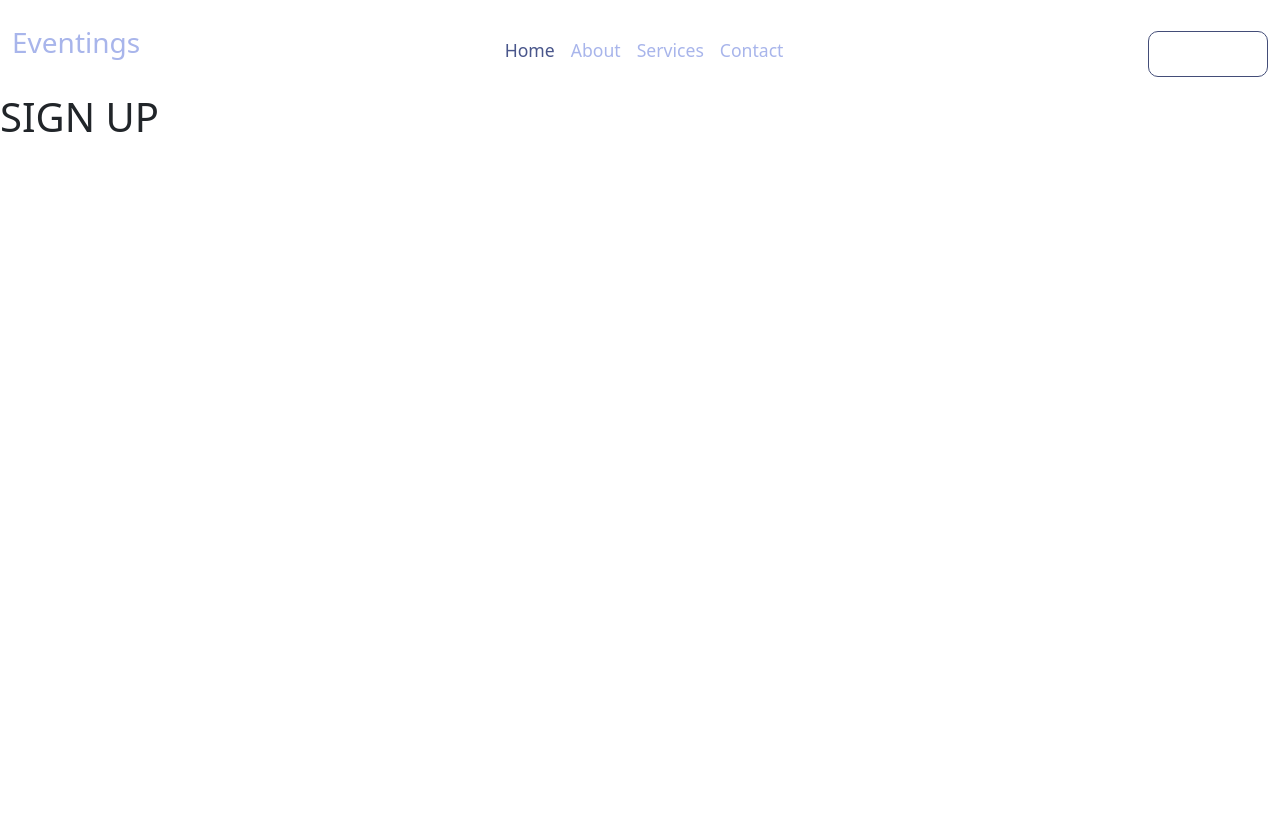
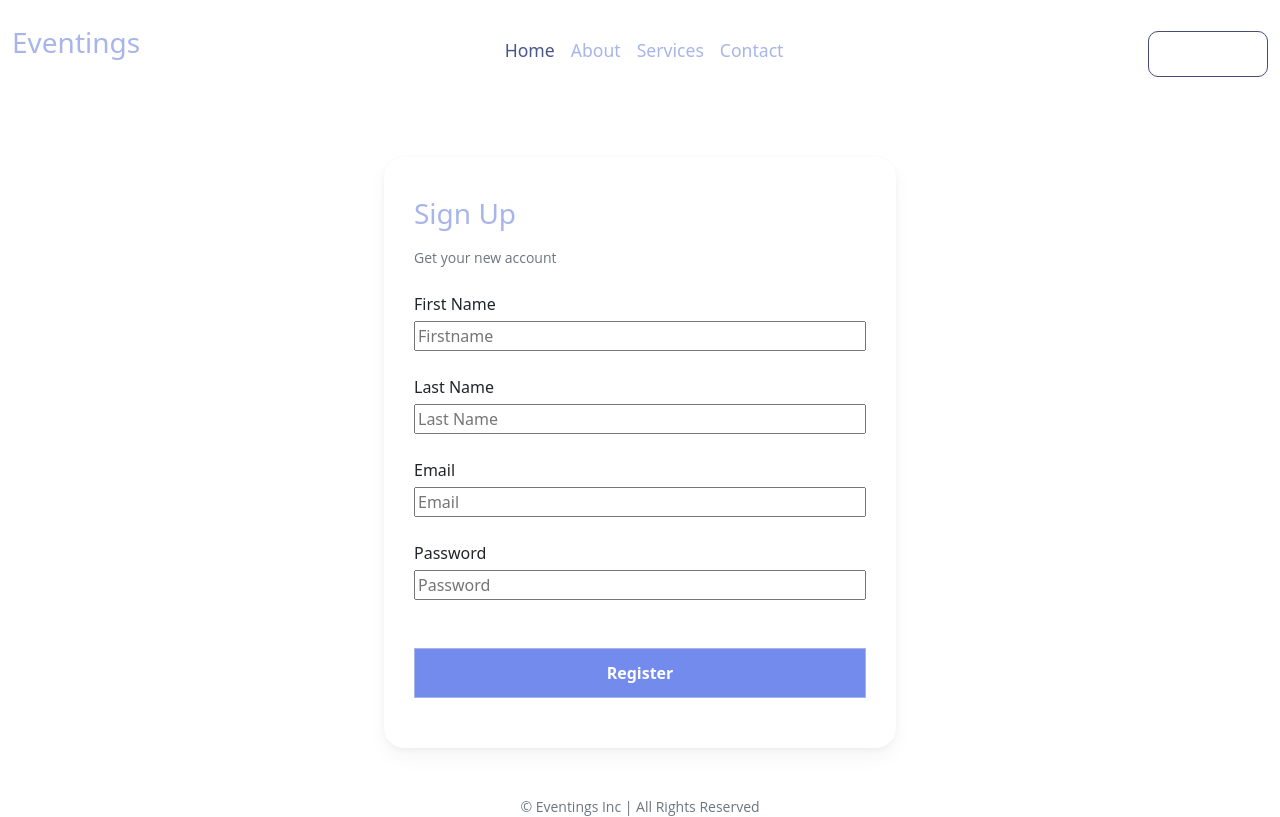
Before and after one commit to livingstonex/client, a React (Create React App) app: page /register in a window 1280 px wide. Built offline with nearby package versions, Linux system fonts and the light colour scheme.

Commit message:
chore: design and basic scaffold of signup form implemented. Ready for API call.

```diff
--- a/src/App.css
+++ b/src/App.css
@@ -115,6 +115,14 @@
     margin-top: 10%;
   }
 
+  .register-form {
+    display: flex;
+    flex-direction: column;
+    justify-content: center;
+    align-items: center;
+    margin-top: 5%;
+  }
+
   .reset-container {
     width: 40% !important;
     margin-left: 10px;
--- a/src/components/index.ts
+++ b/src/components/index.ts
@@ -1,5 +1,6 @@
 import NavBar from "./home-page-components/NavBar";
 import Content from "./home-page-components/Content";
 import LoginForm from "./signin-page-components/LoginForm";
+import RegisterForm from "./signup-page-components/RegisterForm";
 
-export { NavBar, Content, LoginForm };
+export { NavBar, Content, LoginForm, RegisterForm };
--- a/src/components/signin-page-components/LoginForm.tsx
+++ b/src/components/signin-page-components/LoginForm.tsx
@@ -14,12 +14,6 @@ const LoginForm: React.FC = () => {
 
     const dispatch = useDispatch();
     const { login } = bindActionCreators(actionCreators, dispatch);
-
-    const onChange = (e: ChangeEvent<HTMLInputElement>) => {
-        // const { email, }
-        // setVal(e.target.value);
-        // this.setState({ val: e.target.value });
-    };
 
     const onChangeEmail = (e: ChangeEvent<HTMLInputElement>) => {
         setEmail(e.target.value);
--- a/src/components/signup-page-components/RegisterForm.tsx
+++ b/src/components/signup-page-components/RegisterForm.tsx
@@ -0,0 +1,111 @@
+import React, {useState, useEffect} from "react";
+import { Redirect } from 'react-router-dom';
+import { useDispatch } from 'react-redux';
+import { bindActionCreators } from 'redux';
+import {actionCreators, State} from "../../redux/index";
+import type { ChangeEvent, FormEvent, MouseEvent } from "react";
+
+const RegisterForm: React.FC = () => {
+    const [firstname, setFirstname] = useState<string>('');
+    const [lastname, setLastname] = useState<string>('');
+    const [email, setEmail] = useState<string>('');
+    const [password, setPassword] = useState<string>('');
+    const [loading, setLoading] = useState<boolean>(false);
+    const [error, setError] = useState<string>('');
+    const [redirect, setRedirect] = useState<any>('');
+
+    const dispatch = useDispatch();
+    const { login } = bindActionCreators(actionCreators, dispatch);
+
+    const onChangeFirstname = (e: ChangeEvent<HTMLInputElement>) => {
+        setFirstname(e.target.value);
+    }
+
+    const onChangeLastname = (e: ChangeEvent<HTMLInputElement>) => {
+        setLastname(e.target.value);
+    }
+
+    const onChangeEmail = (e: ChangeEvent<HTMLInputElement>) => {
+        setEmail(e.target.value);
+    }
+
+    const onChangePassword = (e: ChangeEvent<HTMLInputElement>) => {
+        setPassword(e.target.value);
+    }
+
+    const onSubmit = (e: MouseEvent<HTMLButtonElement>) => {
+        e.preventDefault();
+
+
+    }
+
+
+  return redirect ? (
+    <Redirect to={redirect} />
+  ) : (
+    <div>
+      <div className="center-content">
+        <div className="register-form">
+            <div className="reset-container">
+              <h3 className="mb-0 logo-text">Sign Up</h3>
+              <div className="text-muted mt-3">Get your new account</div>
+              <br />
+              <label className="lmb-5">First Name</label>
+              <input
+                placeholder={'Firstname'}
+                name={'firstname'}
+                type={'text'}
+                onChange={(e) => onChangeFirstname(e)}
+                value={firstname}
+                disabled={loading}
+                required
+              />
+              <br />
+              <label className="lmb-5">Last Name</label>
+              <input
+                placeholder={'Last Name'}
+                name={'lastname'}
+                type={'text'}
+                onChange={(e) => onChangeLastname(e)}
+                value={lastname}
+                disabled={loading}
+                required
+              />
+              <br />
+              <label className="lmb-5">Email</label>
+              <input
+                placeholder={'Email'}
+                name={'email'}
+                type={'email'}
+                onChange={(e) => onChangeEmail(e)}
+                value={email}
+                disabled={loading}
+                required
+              />
+              <br />
+              <label className="lmb-5">Password</label>
+             <input
+                placeholder={'Password'}
+                name={'password'}
+                type={'password'}
+                onChange={(e) => onChangePassword(e)}
+                value={password}
+                disabled={loading}
+                required
+              />
+              {error ? (
+                      <span className="error-msg">{error}</span>
+                    ) : '' }
+              <button disabled={false} className="search-btn pass mt-5" onClick={(e) => onSubmit(e) }>
+                Register
+                {/* <LoadingDots loading={loading} /> */}
+              </button>
+            </div>
+            <div className="text-muted mt-5">© Eventings Inc | All Rights Reserved</div>
+        </div>
+      </div>
+    </div>
+  );
+};
+
+export default RegisterForm;
--- a/src/pages/signup-page/index.tsx
+++ b/src/pages/signup-page/index.tsx
@@ -1,13 +1,14 @@
 import React from "react";
 import {
   NavBar,
+  RegisterForm,
 } from "../../components/index";
 
 const HomePage: React.FC = () => {
   return (
     <>
       <NavBar />
-      <h1>SIGN UP</h1>
+      <RegisterForm />
     </>
   );
 };
```
